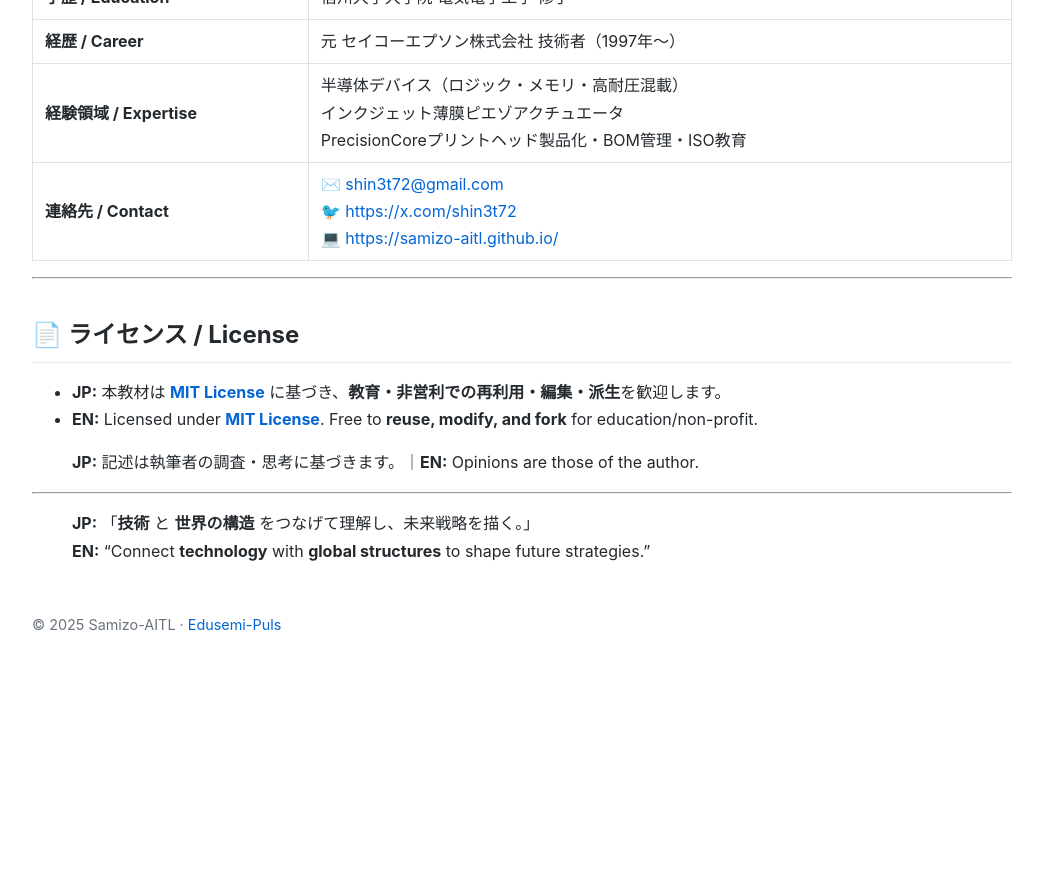
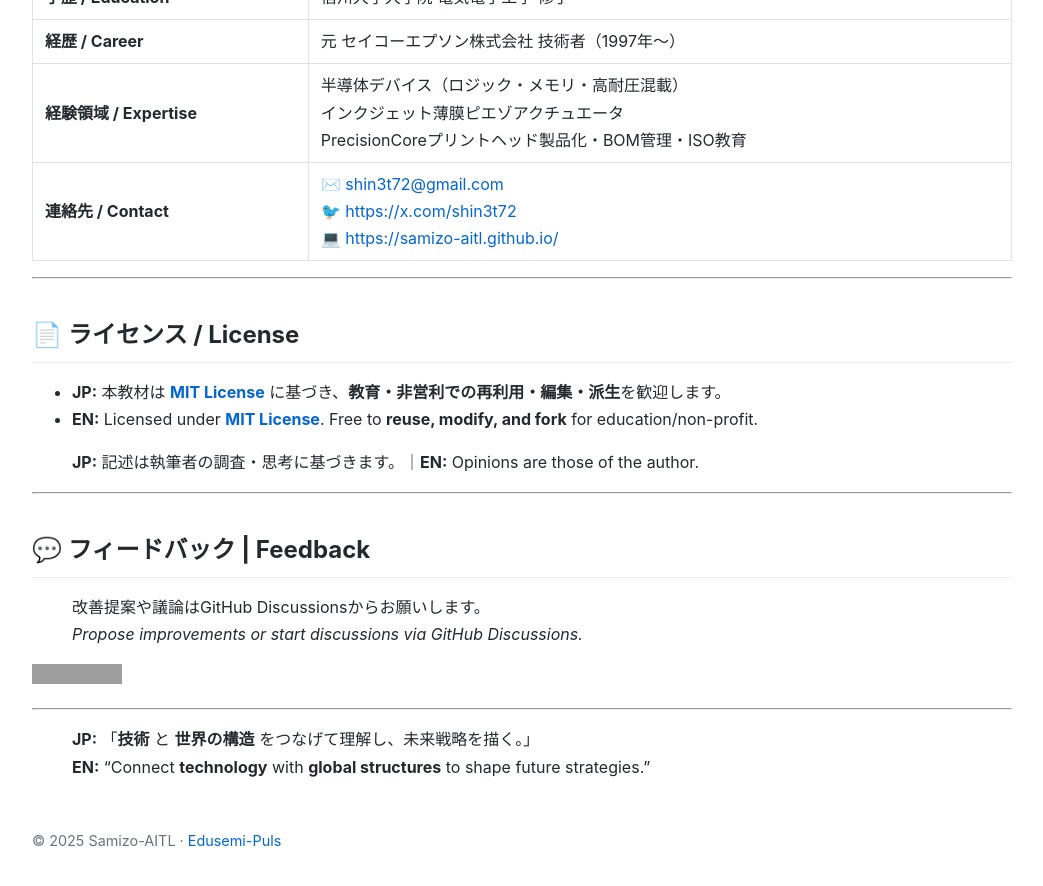
Before and after one commit to Samizo-AITL/Edusemi-Plus, a Jekyll site: the page built from index.md, in a window 1280 px wide and 900 px high, scrolled down 4771 px. Shown: the top 886 px of the window, without its empty margins (118-1161 px from the left). Built offline with Jekyll 4.4.1, drawn with Linux system fonts in a browser that asks for light colours; before the commit the page ends 5455 px from its top, so only the background shows below that; grey boxes are pictures that could not be loaded.

Commit message:
Update index.md

```diff
--- a/index.md
+++ b/index.md
@@ -153,5 +153,13 @@ title: Edusemi-Plus｜半導体産業と社会・AIをつなぐ応用教材シ
 
 ---
 
+## 💬 **フィードバック | Feedback**
+> 改善提案や議論はGitHub Discussionsからお願いします。
+> *Propose improvements or start discussions via GitHub Discussions.*
+
+[![💬 GitHub Discussions](https://img.shields.io/badge/💬%20GitHub-Discussions-brightgreen?logo=github)](https://github.com/Samizo-AITL/Edusemi-Plus/discussions)
+
+---
+
 > **JP:** 「**技術** と **世界の構造** をつなげて理解し、未来戦略を描く。」
 > **EN:** “Connect **technology** with **global structures** to shape future strategies.”
```
